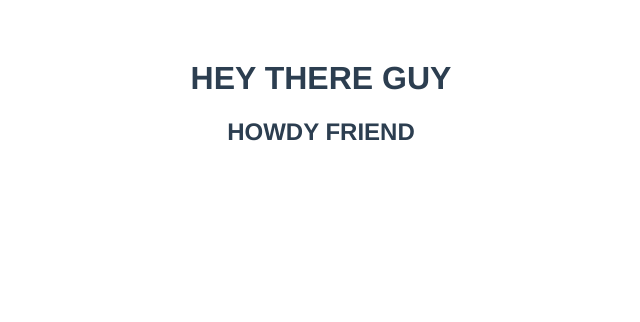
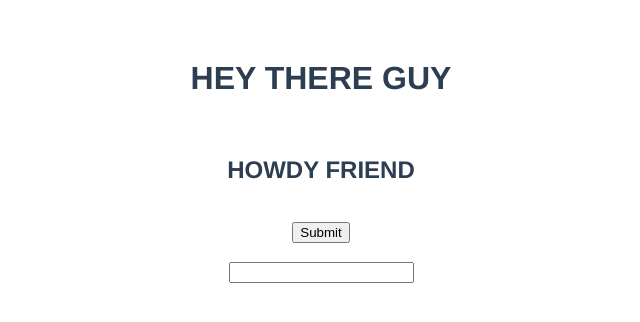
Before and after one commit to lcrownover/hpc-cmdb, a Vue app in the folder app/: page / in a window 1280 px wide. Shown: the top 322 px of the page, without its empty margins (319-959 px from the left). Built offline with nearby package versions, Linux system fonts and the light colour scheme; no server answers.

Commit message:
dockerfile trimmed for dev server

```diff
--- a/app/src/App.vue
+++ b/app/src/App.vue
@@ -1,6 +1,9 @@
 <template>
-<h1> HEY THERE GUY </h1>
-<h2> HOWDY FRIEND </h2>
+<h1> HEY THERE GUY </h1><br>
+<h2> HOWDY FRIEND </h2><br>
+    <button @click="addBoy">Submit</button><br>
+        <h3>{{boy}}</h3>
+    <input type="text" v-model="name">
   {{quote}}
 </template>
 
@@ -8,8 +11,22 @@
 import axios from 'axios'
 import { ref } from 'vue'
 export default{
+  methods: {
+      addBoy(){
+        const boy = ref('')
+        axios.post('http://localhost:8000/entries/', {
+            name: "batman",
+            tags: [{name: "love-interest", value: "alfred"}]
+        })
+        .then(response => {
+          boy.value = response
+        })
+        return {
+          boy
+        }
+      }
+  },
   setup(){
-
     const quote = ref('')
     axios.get('http://localhost:8000/entries/')
     .then(response => {
```
Also changed, not shown: 1 other file (tests, documents, lock files or other folders).
